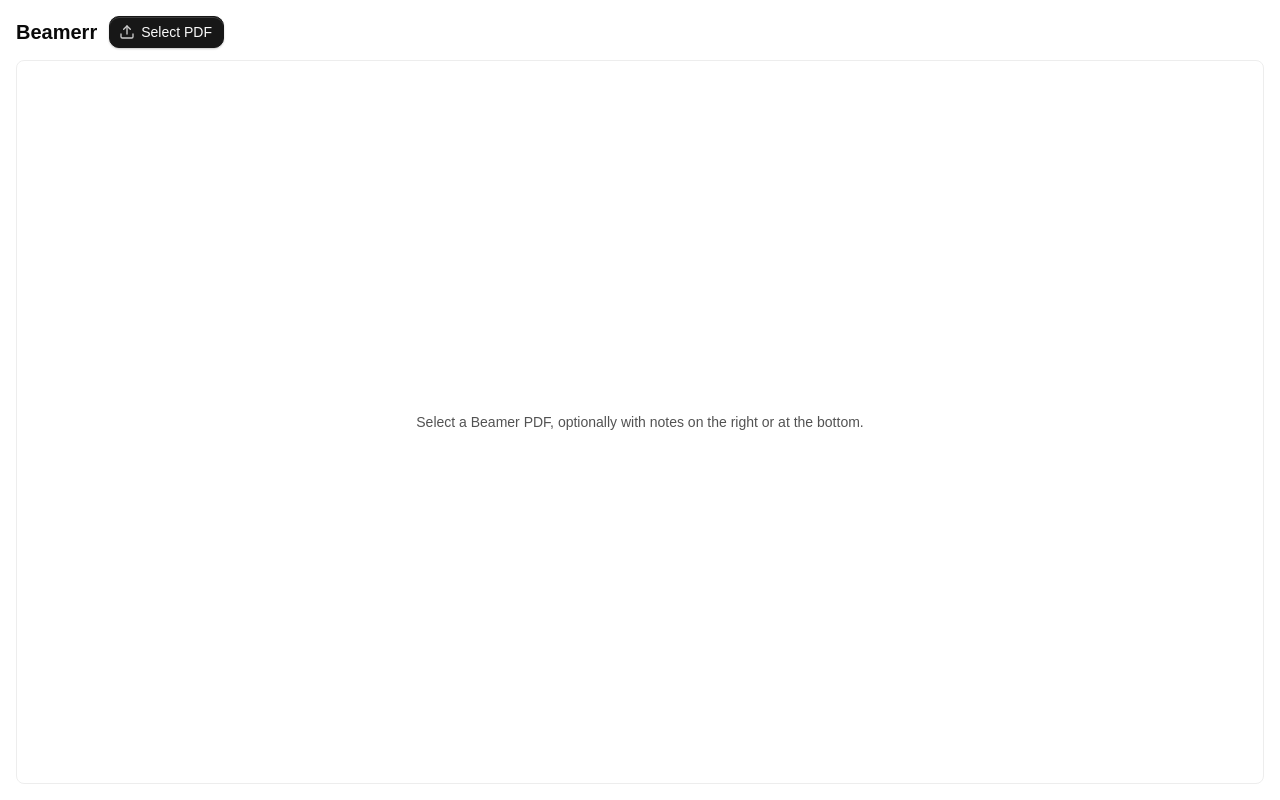
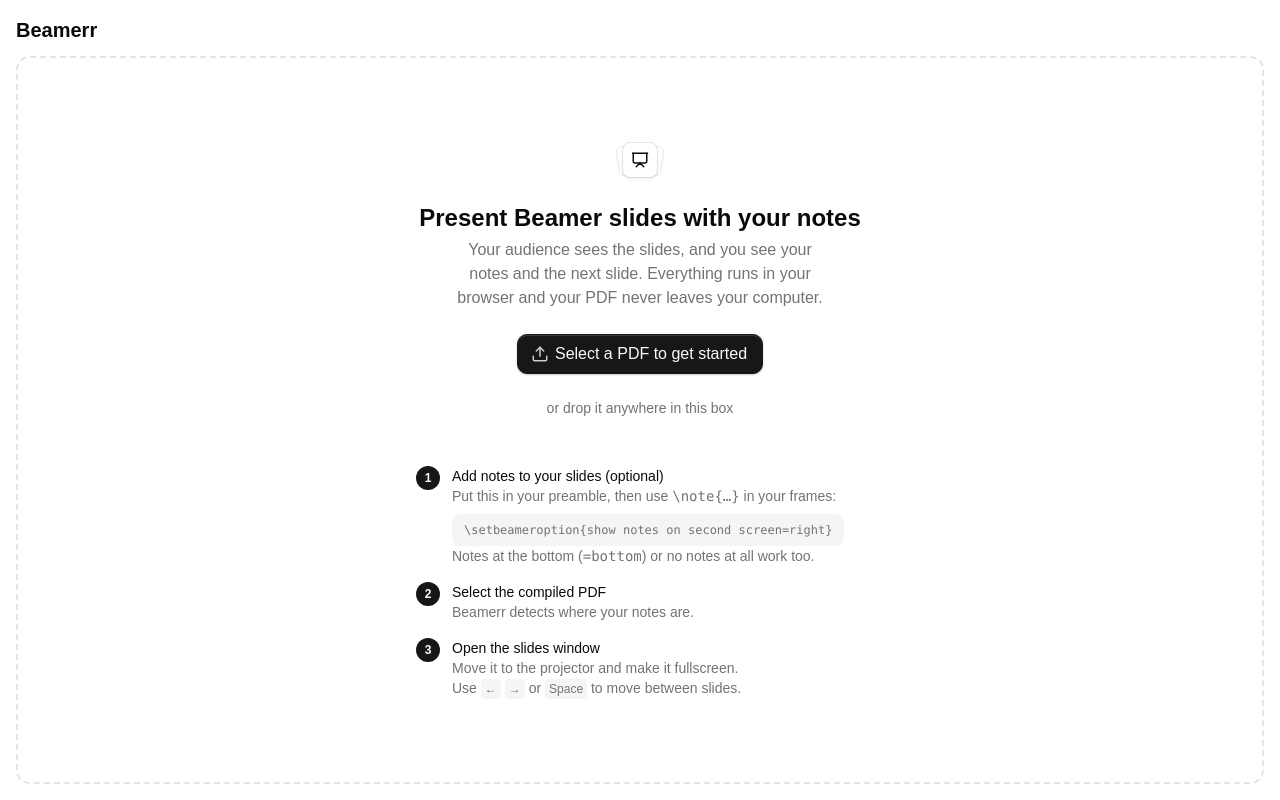
Before and after one commit to KartoffelChipss/beamside, a React (Vite) app: page / in a window 1280 px wide. Built offline with nearby package versions, Linux system fonts and the light colour scheme.

Commit message:
Add get started screen

```diff
--- a/src/App.tsx
+++ b/src/App.tsx
@@ -1,13 +1,14 @@
-import { useCallback, useEffect, useRef, useState } from "react";
-import { createPortal } from "react-dom";
-import * as pdfjsLib from "pdfjs-dist";
-import type { PDFDocumentLoadingTask, PDFDocumentProxy } from "pdfjs-dist";
-import pdfWorkerUrl from "pdfjs-dist/build/pdf.worker.min.mjs?url";
+import { useCallback, useEffect, useRef, useState } from 'react';
+import { createPortal } from 'react-dom';
+import * as pdfjsLib from 'pdfjs-dist';
+import type { PDFDocumentLoadingTask, PDFDocumentProxy } from 'pdfjs-dist';
+import pdfWorkerUrl from 'pdfjs-dist/build/pdf.worker.min.mjs?url';
 
-import { Button } from "./components/ui/button";
-import { PdfHalfCanvas } from "./components/PdfHalfCanvas";
-import { useSystemTheme } from "./hooks/useSystemTheme";
-import { detectNotesLayout, type NotesLayout } from "./lib/notes-layout";
+import { Button } from './components/ui/button';
+import { GetStarted } from './components/GetStarted';
+import { PdfHalfCanvas } from './components/PdfHalfCanvas';
+import { useSystemTheme } from './hooks/useSystemTheme';
+import { detectNotesLayout, type NotesLayout } from './lib/notes-layout';
 import {
     ChevronLeft,
     ChevronRight,
@@ -16,7 +17,7 @@
     PictureInPicture,
     PictureInPicture2,
     Upload,
-} from "lucide-react";
+} from 'lucide-react';
 
 pdfjsLib.GlobalWorkerOptions.workerSrc = pdfWorkerUrl;
 
@@ -28,24 +29,23 @@
     const fileInputRef = useRef<HTMLInputElement>(null);
     const loadingTaskRef = useRef<PDFDocumentLoadingTask | null>(null);
     const [doc, setDoc] = useState<PDFDocumentProxy | null>(null);
-    const [layout, setLayout] = useState<NotesLayout>("none");
-    const [fileName, setFileName] = useState<string>("");
+    const [layout, setLayout] = useState<NotesLayout>('none');
+    const [fileName, setFileName] = useState<string>('');
     const [page, setPage] = useState(1);
     const [popup, setPopup] = useState<Popup | null>(null);
-    const [error, setError] = useState<string>("");
+    const [error, setError] = useState<string>('');
     const [showPreviews, setShowPreviews] = useState(true);
 
     const pageCount = doc?.numPages ?? 0;
 
     const goTo = useCallback(
-        (n: number) =>
-            setPage((_) => Math.min(Math.max(n, 1), Math.max(pageCount, 1))),
-        [pageCount],
+        (n: number) => setPage((_) => Math.min(Math.max(n, 1), Math.max(pageCount, 1))),
+        [pageCount]
     );
 
     const handleFile = async (file: File | undefined) => {
         if (!file) return;
-        setError("");
+        setError('');
         try {
             const data = new Uint8Array(await file.arrayBuffer());
             const task = pdfjsLib.getDocument({ data, disableFontFace: true });
@@ -59,9 +59,7 @@
             setFileName(file.name);
             setPage(1);
         } catch (e) {
-            setError(
-                e instanceof Error ? e.message : "Could not read that PDF.",
-            );
+            setError(e instanceof Error ? e.message : 'Could not read that PDF.');
         }
     };
 
@@ -71,73 +69,65 @@
             return;
         }
         // Must run inside a click handler, otherwise popup blockers will stop it
-        const win = window.open(
-            "",
-            "beamerr-slides",
-            "popup,width=960,height=540",
-        );
+        const win = window.open('', 'beamerr-slides', 'popup,width=960,height=540');
         if (!win) {
-            setError(
-                "The slides window was blocked. Allow popups for this site and try again.",
-            );
+            setError('The slides window was blocked. Allow popups for this site and try again.');
             return;
         }
         win.document.title = `Slides - ${fileName}`;
 
-        document
-            .querySelectorAll('link[rel="stylesheet"], style')
-            .forEach((node) => {
-                win.document.head.appendChild(node.cloneNode(true));
-            });
-        win.document.body.style.margin = "0";
-        win.document.body.style.background = "#000";
+        document.querySelectorAll('link[rel="stylesheet"], style').forEach((node) => {
+            win.document.head.appendChild(node.cloneNode(true));
+        });
+        win.document.body.style.margin = '0';
+        win.document.body.style.background = '#000';
 
-        const mount = win.document.createElement("div");
-        mount.style.width = "100vw";
-        mount.style.height = "100vh";
+        const mount = win.document.createElement('div');
+        mount.style.width = '100vw';
+        mount.style.height = '100vh';
         win.document.body.appendChild(mount);
 
-        win.addEventListener("pagehide", () => setPopup(null));
+        win.addEventListener('pagehide', () => setPopup(null));
         setPopup({ win, mount });
     };
 
     // Close the popup when the main window goes away
     useEffect(() => {
         const close = () => popup?.win.close();
-        window.addEventListener("beforeunload", close);
-        return () => window.removeEventListener("beforeunload", close);
+        window.addEventListener('beforeunload', close);
+        return () => window.removeEventListener('beforeunload', close);
     }, [popup]);
 
     // Keyboard navigation in both windows
     useEffect(() => {
         const onKey = (e: KeyboardEvent) => {
             switch (e.key) {
-                case "ArrowRight":
-                case "ArrowDown":
-                case "PageDown":
-                case " ":
+                case 'ArrowRight':
+                case 'ArrowDown':
+                case 'PageDown':
+                case ' ':
                     e.preventDefault();
                     setPage((p) => Math.min(p + 1, pageCount));
                     break;
-                case "ArrowLeft":
-                case "ArrowUp":
-                case "PageUp":
+                case 'ArrowLeft':
+                case 'ArrowUp':
+                case 'PageUp':
                     e.preventDefault();
                     setPage((p) => Math.max(p - 1, 1));
                     break;
-                case "Home":
+                case 'Home':
                     setPage(1);
                     break;
-                case "End":
+                case 'End':
                     setPage(pageCount);
                     break;
             }
         };
-        window.addEventListener("keydown", onKey);
-        popup?.win.addEventListener("keydown", onKey);
+        window.addEventListener('keydown', onKey);
+        popup?.win.addEventListener('keydown', onKey);
         return () => {
-            window.removeEventListener("keydown", onKey);
-            popup?.win.removeEventListener("keydown", onKey);
+            window.removeEventListener('keydown', onKey);
+            popup?.win.removeEventListener('keydown', onKey);
         };
     }, [popup, pageCount]);
 
@@ -153,37 +143,24 @@
                     className="hidden"
                     onChange={(e) => handleFile(e.target.files?.[0])}
                 />
-                <Button
-                    variant="default"
-                    onClick={() => fileInputRef.current?.click()}
-                >
-                    <Upload />
-                    {doc ? "Change PDF" : "Select PDF"}
-                </Button>
-
                 {doc && (
                     <>
+                        <Button variant="default" onClick={() => fileInputRef.current?.click()}>
+                            <Upload />
+                            Change PDF
+                        </Button>
                         <Button variant="secondary" onClick={openSlidesWindow}>
-                            {popup ? (
-                                <PictureInPicture />
-                            ) : (
-                                <PictureInPicture2 />
-                            )}
-                            {popup
-                                ? "Focus slides window"
-                                : "Open slides window"}
+                            {popup ? <PictureInPicture /> : <PictureInPicture2 />}
+                            {popup ? 'Focus slides window' : 'Open slides window'}
                         </Button>
-                        <Button
-                            variant="secondary"
-                            onClick={() => setShowPreviews((v) => !v)}
-                        >
+                        <Button variant="secondary" onClick={() => setShowPreviews((v) => !v)}>
                             {showPreviews ? <EyeOff /> : <Eye />}
-                            {showPreviews ? "Hide previews" : "Show previews"}
+                            {showPreviews ? 'Hide previews' : 'Show previews'}
                         </Button>
                         <div className="ml-auto flex items-center gap-2">
                             <Button
                                 variant="outline"
-                                size={"icon-sm"}
+                                size={'icon-sm'}
                                 onClick={() => goTo(page - 1)}
                                 disabled={page <= 1}
                             >
@@ -194,7 +171,7 @@
                             </span>
                             <Button
                                 variant="outline"
-                                size={"icon-sm"}
+                                size={'icon-sm'}
                                 onClick={() => goTo(page + 1)}
                                 disabled={page >= pageCount}
                             >
@@ -215,7 +192,7 @@
                                 Notes
                             </span>
                             <div className="min-h-0 flex-1 overflow-hidden rounded-md border">
-                                {layout === "none" ? (
+                                {layout === 'none' ? (
                                     <div className="flex h-full items-center justify-center text-sm opacity-70">
                                         This PDF has no notes.
                                     </div>
@@ -269,23 +246,18 @@
                         )}
                     </>
                 ) : (
-                    <div className="flex h-full w-full items-center justify-center rounded-md border text-sm opacity-70">
-                        Select a Beamer PDF, optionally with notes on the right
-                        or at the bottom.
-                    </div>
+                    <GetStarted
+                        onSelect={() => fileInputRef.current?.click()}
+                        onFile={handleFile}
+                    />
                 )}
             </main>
 
             {doc &&
                 popup &&
                 createPortal(
-                    <PdfHalfCanvas
-                        doc={doc}
-                        pageNumber={page}
-                        layout={layout}
-                        part="slide"
-                    />,
-                    popup.mount,
+                    <PdfHalfCanvas doc={doc} pageNumber={page} layout={layout} part="slide" />,
+                    popup.mount
                 )}
         </div>
     );
--- /dev/null
+++ b/src/components/GetStarted.tsx
@@ -0,0 +1,97 @@
+import { useState, type ReactNode } from 'react';
+import { Presentation, Upload } from 'lucide-react';
+
+import { Button } from './ui/button';
+import {
+    Empty,
+    EmptyContent,
+    EmptyDescription,
+    EmptyHeader,
+    EmptyMedia,
+    EmptyTitle,
+} from './ui/empty';
+import { Kbd, KbdGroup } from './ui/kbd';
+import { cn } from '@/lib/utils';
+
+type Props = {
+    onSelect: () => void;
+    onFile: (file: File | undefined) => void;
+};
+
+const NOTES_OPTION = '\\setbeameroption{show notes on second screen=right}';
+
+export const GetStarted = ({ onSelect, onFile }: Props) => {
+    const [dragging, setDragging] = useState(false);
+
+    return (
+        <Empty
+            className={cn(
+                'h-full justify-start overflow-y-auto rounded-xl border-2 border-dashed transition-colors',
+                dragging && 'border-primary bg-muted'
+            )}
+            onDragOver={(e) => {
+                e.preventDefault();
+                setDragging(true);
+            }}
+            onDragLeave={() => setDragging(false)}
+            onDrop={(e) => {
+                e.preventDefault();
+                setDragging(false);
+                onFile(e.dataTransfer.files[0]);
+            }}
+        >
+            <EmptyHeader className="mt-auto max-w-md">
+                <EmptyMedia variant="icon">
+                    <Presentation />
+                </EmptyMedia>
+                <EmptyTitle className="text-2xl">Present Beamer slides with your notes</EmptyTitle>
+                <EmptyDescription className="text-base">
+                    Your audience sees the slides, and you see your notes and the next slide.
+                    Everything runs in your browser and your PDF never leaves your computer.
+                </EmptyDescription>
+            </EmptyHeader>
+
+            <EmptyContent className="mb-auto max-w-md gap-6">
+                <Button size="xl" onClick={onSelect}>
+                    <Upload />
+                    Select a PDF to get started
+                </Button>
+                <p className="text-muted-foreground">or drop it anywhere in this box</p>
+
+                <ol className="w-full space-y-4 text-left mt-6">
+                    <Step n={1} title="Add notes to your slides (optional)">
+                        Put this in your preamble, then use <code>\note{'{…}'}</code> in your
+                        frames:
+                        <pre className="mt-2 overflow-x-auto rounded-md bg-muted px-3 py-2 text-xs">
+                            {NOTES_OPTION}
+                        </pre>
+                        Notes at the bottom (<code>=bottom</code>) or no notes at all work too.
+                    </Step>
+                    <Step n={2} title="Select the compiled PDF">
+                        Beamerr detects where your notes are.
+                    </Step>
+                    <Step n={3} title="Open the slides window">
+                        Move it to the projector and make it fullscreen. Use{' '}
+                        <KbdGroup>
+                            <Kbd>←</Kbd>
+                            <Kbd>→</Kbd>
+                        </KbdGroup>{' '}
+                        or <Kbd>Space</Kbd> to move between slides.
+                    </Step>
+                </ol>
+            </EmptyContent>
+        </Empty>
+    );
+};
+
+const Step = ({ n, title, children }: { n: number; title: string; children: ReactNode }) => (
+    <li className="flex gap-3">
+        <span className="flex size-6 shrink-0 items-center justify-center rounded-full bg-primary text-xs font-semibold text-primary-foreground">
+            {n}
+        </span>
+        <div className="min-w-0">
+            <p className="font-medium">{title}</p>
+            <div className="text-muted-foreground">{children}</div>
+        </div>
+    </li>
+);
```
